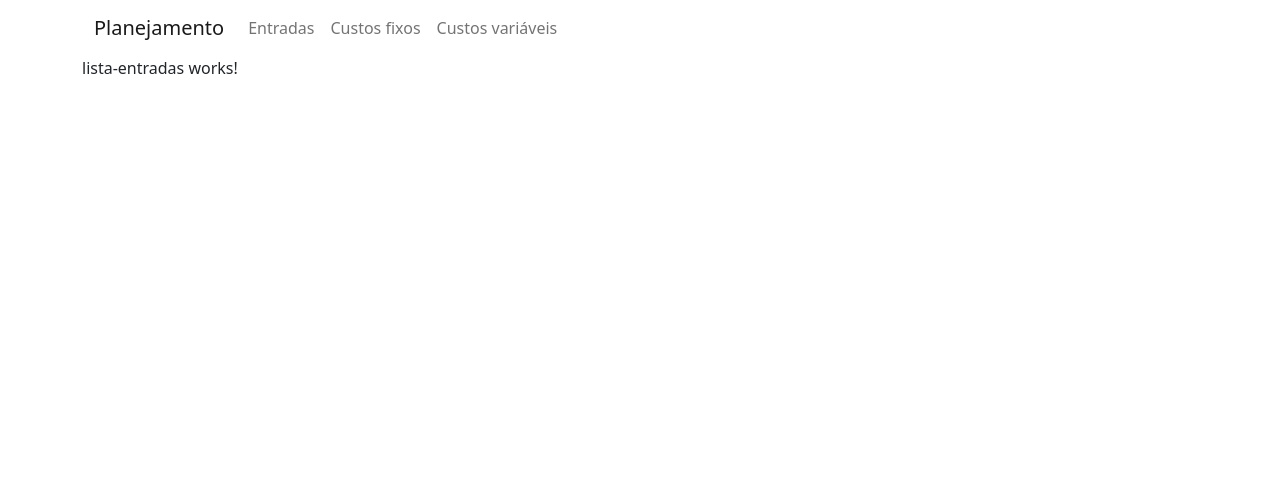
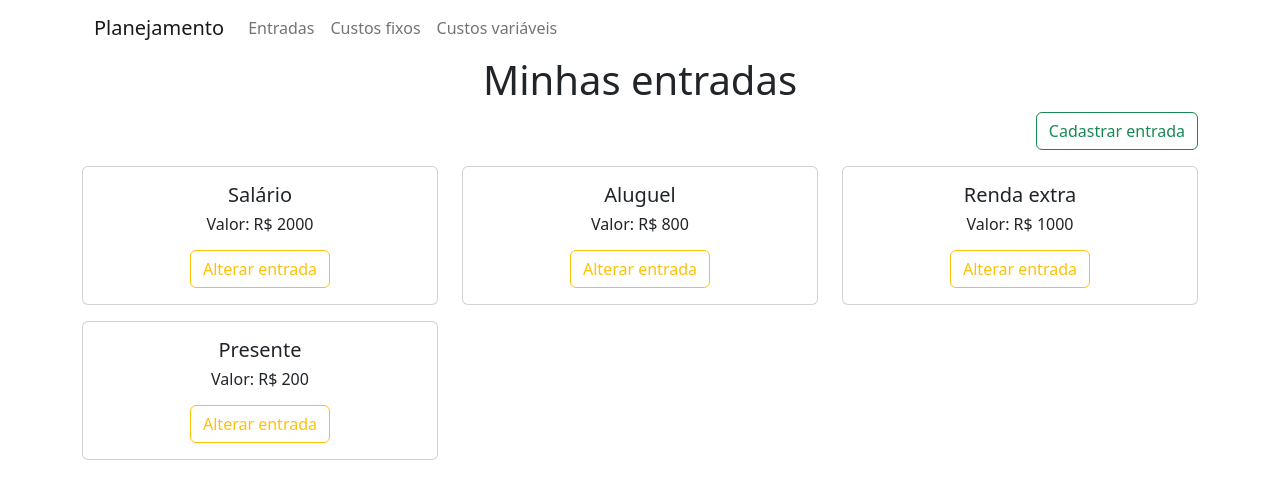
Before and after one commit to Raphael-Ribeiro-Lino/front-end-planejamento-financeiro, an Angular app: page /entradas in a window 1280 px wide. Shown: the top 498 px of the page. Built offline with nearby package versions, Linux system fonts and the light colour scheme.

Commit message:
Adicionando listas e formulario de entradas

```diff
--- a/src/app/app.module.ts
+++ b/src/app/app.module.ts
@@ -3,6 +3,7 @@ import { BrowserModule } from '@angular/platform-browser';
 
 import { AppRoutingModule } from './app-routing.module';
 import { AppComponent } from './app.component';
+import { EntradaModule } from './entradas/entrada.module';
 
 @NgModule({
   declarations: [
@@ -10,7 +11,8 @@ import { AppComponent } from './app.component';
   ],
   imports: [
     BrowserModule,
-    AppRoutingModule
+    AppRoutingModule,
+    EntradaModule
   ],
   providers: [],
   bootstrap: [AppComponent]
--- /dev/null
+++ b/src/app/dtos/outputs/entradaOutput.ts
@@ -0,0 +1,5 @@
+export interface EntradaOutput{
+    id: number
+    tipo: string
+    valor: number
+}
--- a/src/app/entradas/entrada.service.ts
+++ b/src/app/entradas/entrada.service.ts
@@ -1,4 +1,6 @@
 import { Injectable } from '@angular/core';
+import { HttpClient } from '@angular/common/http';
+import { Observable } from 'rxjs';
 
 @Injectable({
   providedIn: 'root'
--- a/src/app/entradas/formulario-entradas/formulario-entradas.component.html
+++ b/src/app/entradas/formulario-entradas/formulario-entradas.component.html
@@ -1 +1,32 @@
-<p>formulario-entradas works!</p>
+<h1 *ngIf="!id" class="text-center">Cadastrar entrada</h1>
+<h1 *ngIf="id" class="text-center">Alterar entrada</h1>
+<form [formGroup]="entradaFormGroup">
+    <div class="form-floating mb-5 mt-5">
+        <input class="form-control" formControlName="tipo" list="datalistOptions" id="tipo" placeholder="Type to search...">
+        <div *ngIf="entradaFormGroup.get('tipo')?.errors?.['required']" class="text-danger">
+            O tipo da entrada é obrigatório!
+        </div>
+        <label for="tipo">Tipo de entrada</label>
+    </div>
+    <datalist id="datalistOptions">
+        <option value="Salário">
+        <option value="Presente">
+        <option value="Renda extra">
+        <option value="Aluguel">
+    </datalist>
+    <div class="input-group">
+        <span class="input-group-text">R$</span>
+        <div class="form-floating">
+            <input class="form-control" formControlName="valor" id="valor" type="number" min="0" step=".01" placeholder="Valor da Entrada">
+            <label for="valor">Valor da entrada</label>
+        </div>
+    </div>
+    <div *ngIf="entradaFormGroup.get('valor')?.errors?.['required']" class="text-danger">
+        O valor da entrada é obrigatório!
+    </div>
+    <div class="form-floating mt-5 text-center">
+        <button *ngIf="!id" type="button" class="btn btn-outline-success" [disabled]="entradaFormGroup.invalid">Cadastrar</button>
+        <button *ngIf="id" type="button" class="btn btn-outline-success">Alterar</button>
+        <button type="button" class="btn btn-outline-danger ms-2" routerLink="/entradas">Cancelar</button>
+    </div>
+</form>
--- a/src/app/entradas/formulario-entradas/formulario-entradas.component.ts
+++ b/src/app/entradas/formulario-entradas/formulario-entradas.component.ts
@@ -1,4 +1,7 @@
 import { Component, OnInit } from '@angular/core';
+import { FormBuilder, FormGroup, Validators } from '@angular/forms';
+import { ActivatedRoute, Router } from '@angular/router';
+import { EntradaService } from '../entrada.service';
 
 @Component({
   selector: 'app-formulario-entradas',
@@ -6,8 +9,25 @@ import { Component, OnInit } from '@angular/core';
   styleUrls: ['./formulario-entradas.component.css']
 })
 export class FormularioEntradasComponent implements OnInit {
+  id: number | null;
 
-  constructor() { }
+  entradaFormGroup: FormGroup;
+
+  erroAoCadastrar: string = '';
+
+  constructor(
+    private activateRoute: ActivatedRoute,
+    private formBuilder: FormBuilder,
+    private router: Router,
+    private entradaService: EntradaService
+  ) {
+    this.id = this.activateRoute.snapshot.paramMap.get("id") as number | null;
+
+    this.entradaFormGroup = this.formBuilder.group({
+      tipo: ['', Validators.required],
+      valor: ['', Validators.required],
+    });
+   }
 
   ngOnInit(): void {
   }
--- a/src/app/entradas/lista-entradas/lista-entradas.component.html
+++ b/src/app/entradas/lista-entradas/lista-entradas.component.html
@@ -1 +1,19 @@
-<p>lista-entradas works!</p>
+<h1 class="text-center">Minhas entradas</h1>
+<div style="text-align: right;">
+    <button type="button" class="btn btn-outline-success" routerLink="/entradas/formulario">Cadastrar entrada</button>
+</div>
+<div  class="row mt-3">
+    <div *ngFor="let entrada of entradas" class="col-sm-4 mb-3">
+      <div class="card">
+        <div class="card-body text-center">
+            <h5 class="card-text">{{entrada.tipo}}</h5>
+            <h6 class="card-text">Valor: R$ {{entrada.valor}}</h6>
+            <div style="text-align: right;" class="mt-3">
+            <div class="text-center">
+                <button type="button" class="btn btn-outline-warning" routerLink="/entradas/formulario/1">Alterar entrada</button>
+            </div>
+        </div>
+        </div>
+      </div>
+    </div>
+  </div>
--- a/src/app/entradas/lista-entradas/lista-entradas.component.ts
+++ b/src/app/entradas/lista-entradas/lista-entradas.component.ts
@@ -1,4 +1,5 @@
 import { Component, OnInit } from '@angular/core';
+import { EntradaOutput } from 'src/app/dtos/outputs/entradaOutput';
 
 @Component({
   selector: 'app-lista-entradas',
@@ -7,6 +8,13 @@ import { Component, OnInit } from '@angular/core';
 })
 export class ListaEntradasComponent implements OnInit {
 
+  entradas: EntradaOutput[] = [
+    {id: 1, tipo: "Salário", valor: 2000.00},
+    {id: 2, tipo: "Aluguel", valor: 800.00},
+    {id: 3, tipo: "Renda extra", valor: 1000.00},
+    {id: 4, tipo: "Presente", valor: 200.00}
+  ]
+
   constructor() { }
 
   ngOnInit(): void {
```
Also changed, not shown: src/app/entradas/entrada.module.ts (+5 -3 lines).
